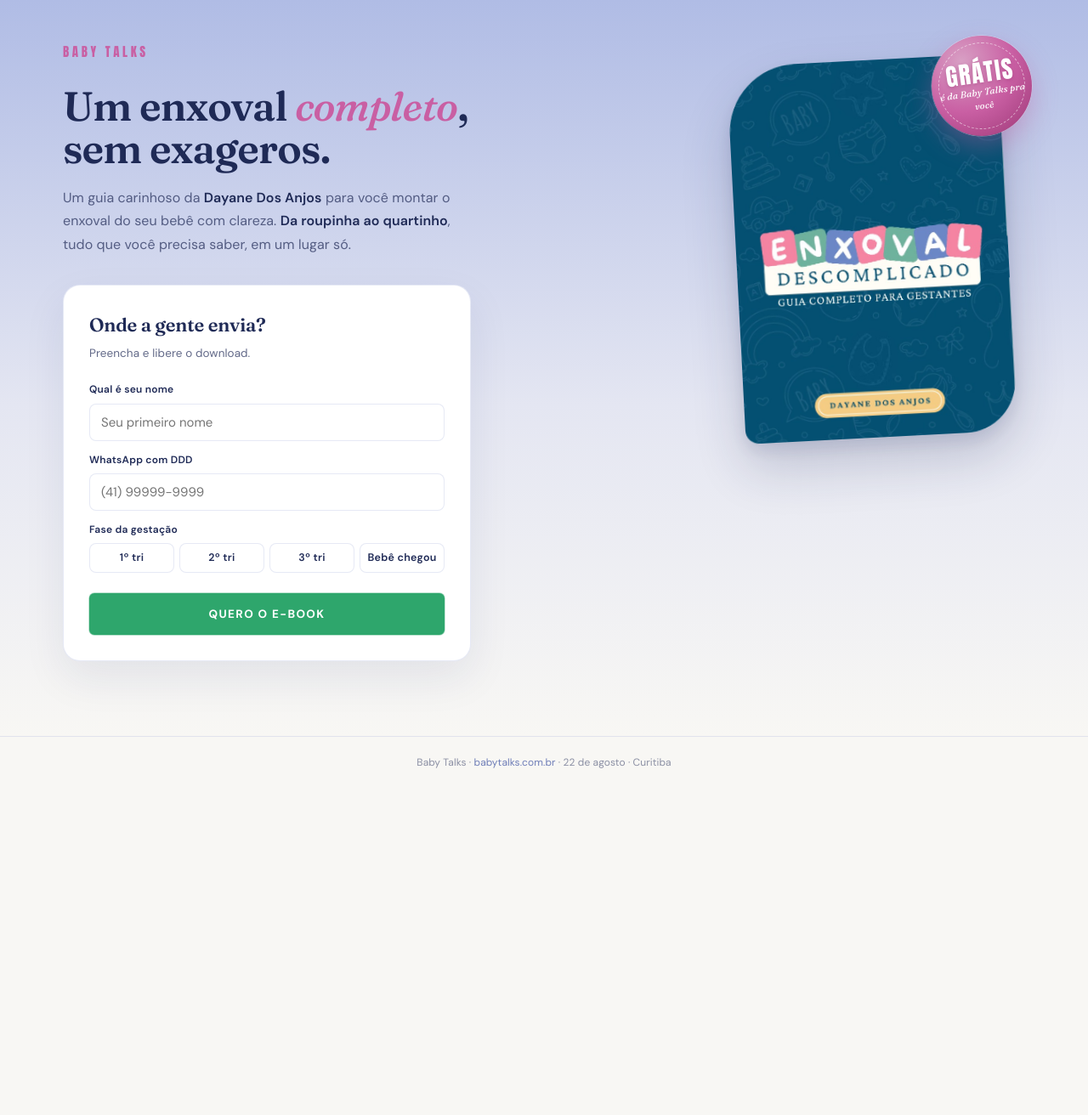
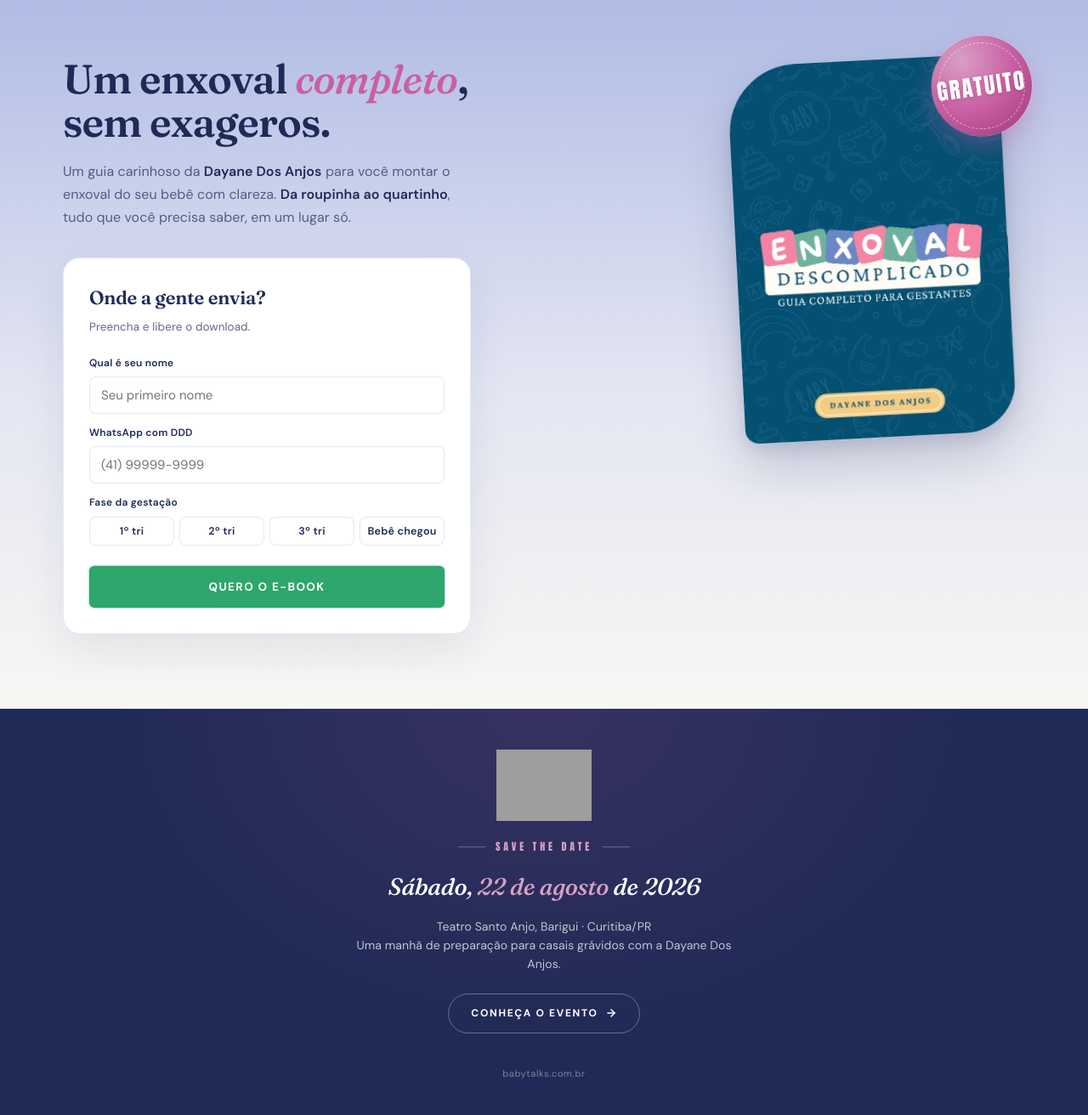
Before and after one commit to brunotropolis/enxoval-babytalks, a plain HTML site: page index.html in a window 1280 px wide. Shown: the whole page at 85% size. Before the commit the page ends 933 px from the top, so only its background shows below. Drawn offline with Linux system fonts and the light colour scheme; grey boxes are pictures that could not be loaded.

Commit message:
refine: remove baby talks eyebrow, título quebrado em 2 linhas, selo só GRATUITO, footer evento completo

```diff
--- a/index.html
+++ b/index.html
@@ -77,16 +77,7 @@
     gap: 72px;
     align-items: start;
   }
-  .hero-content { max-width: 560px; }
-  .hero-brand {
-    display: inline-block;
-    font-family: 'Anton', sans-serif;
-    font-size: 15px;
-    letter-spacing: 0.24em;
-    color: var(--magenta);
-    text-transform: uppercase;
-    margin-bottom: 26px;
-  }
+  .hero-content { max-width: 560px; padding-top: 20px; }
   .hero-headline {
     font-family: 'Fraunces', serif;
     font-size: 48px;
@@ -157,19 +148,10 @@
   }
   .selo-conteudo .free {
     font-family: 'Anton', sans-serif;
-    font-size: 28px;
-    letter-spacing: 0.06em;
+    font-size: 26px;
+    letter-spacing: 0.08em;
     display: block;
     text-shadow: 0 2px 4px rgba(155, 55, 117, 0.4);
-  }
-  .selo-conteudo .sub {
-    font-family: 'Fraunces', serif;
-    font-style: italic;
-    font-size: 11px;
-    font-weight: 500;
-    letter-spacing: 0.02em;
-    margin-top: 4px;
-    opacity: 0.95;
   }
 
   /* ============ FORM (dentro do hero) ============ */
@@ -265,16 +247,92 @@
   .btn-submit:hover:not(:disabled) { background: var(--verde-bright); border-color: var(--verde-bright); }
   .btn-submit:disabled { opacity: 0.65; cursor: wait; animation: none; }
 
-  /* ============ FOOTER ============ */
-  footer {
-    padding: 20px 0 26px;
+  /* ============ FOOTER EVENTO ============ */
+  footer.evento-footer {
+    background: var(--azul);
+    color: white;
+    padding: 48px 0 40px;
     text-align: center;
+    position: relative;
+    overflow: hidden;
+  }
+  footer.evento-footer::before {
+    content: '';
+    position: absolute; inset: 0;
+    background: radial-gradient(ellipse at top, rgba(201, 95, 163, 0.14) 0%, transparent 60%);
+    pointer-events: none;
+  }
+  .evento-inner {
+    position: relative;
+    z-index: 2;
+    display: flex;
+    flex-direction: column;
+    align-items: center;
+    gap: 20px;
+  }
+  .evento-logo img {
+    height: 84px;
+    width: auto;
+    display: block;
+  }
+  .evento-eyebrow {
+    font-family: 'Anton', sans-serif;
     font-size: 12px;
-    color: var(--azul-medio);
-    border-top: 1px solid var(--border);
+    letter-spacing: 0.32em;
+    text-transform: uppercase;
+    color: var(--magenta-suave);
+    display: flex; align-items: center; gap: 12px;
   }
-  footer a { color: var(--lilas-escuro); text-decoration: none; }
-  footer a:hover { color: var(--magenta); }
+  .evento-eyebrow::before, .evento-eyebrow::after {
+    content: '';
+    display: inline-block;
+    width: 32px; height: 1px;
+    background: rgba(255, 255, 255, 0.28);
+  }
+  .evento-data {
+    font-family: 'Fraunces', serif;
+    font-style: italic;
+    font-weight: 500;
+    font-size: 28px;
+    line-height: 1.2;
+    letter-spacing: -0.01em;
+  }
+  .evento-data .destaque { color: var(--magenta-suave); }
+  .evento-local {
+    font-size: 14px;
+    color: rgba(255, 255, 255, 0.72);
+    max-width: 480px;
+    line-height: 1.55;
+  }
+  .evento-cta {
+    display: inline-flex;
+    align-items: center;
+    gap: 8px;
+    margin-top: 4px;
+    padding: 12px 26px;
+    background: transparent;
+    border: 1.5px solid rgba(255, 255, 255, 0.32);
+    color: white;
+    font-size: 12px;
+    font-weight: 700;
+    letter-spacing: 0.14em;
+    text-transform: uppercase;
+    text-decoration: none;
+    border-radius: 100px;
+    transition: all 0.2s ease;
+  }
+  .evento-cta:hover {
+    background: white;
+    color: var(--azul);
+    border-color: white;
+  }
+  .evento-cta svg { width: 14px; height: 14px; }
+  .evento-fine {
+    font-size: 11px;
+    color: rgba(255, 255, 255, 0.42);
+    letter-spacing: 0.06em;
+    margin-top: 18px;
+  }
 
   /* ============ MOBILE ============ */
   @media (max-width: 860px) {
@@ -303,9 +361,8 @@
       width: 76px; height: 76px;
       top: -2px; right: -8px;
     }
-    .selo-conteudo .free { font-size: 20px; }
-    .selo-conteudo .sub { font-size: 8.5px; margin-top: 2px; }
-    .hero-brand { font-size: 12px; margin-bottom: 12px; }
+    .selo-conteudo .free { font-size: 17px; letter-spacing: 0.06em; }
+    .hero-content { padding-top: 0; }
     .hero-headline { font-size: 28px; margin-bottom: 12px; }
     .hero-desc { font-size: 15px; margin: 0 auto 22px; }
     .form-wrap {
@@ -325,9 +382,8 @@
   <div class="container">
     <div class="hero-layout">
       <div class="hero-content">
-        <span class="hero-brand">Baby Talks</span>
         <h1 class="hero-headline">
-          Um enxoval <span class="accent">completo</span>, sem exageros.
+          Um enxoval <span class="accent">completo</span>,<br>sem exageros.
         </h1>
         <p class="hero-desc">
           Um guia carinhoso da <strong>Dayane Dos Anjos</strong> para você montar o enxoval do seu bebê com clareza. <strong>Da roupinha ao quartinho</strong>, tudo que você precisa saber, em um lugar só.
@@ -368,8 +424,7 @@
         </div>
         <div class="selo">
           <div class="selo-conteudo">
-            <span class="free">GRÁTIS</span>
-            <span class="sub">é da Baby Talks pra você</span>
+            <span class="free">GRATUITO</span>
           </div>
         </div>
       </div>
@@ -377,8 +432,22 @@
   </div>
 </section>
 
-<footer>
-  Baby Talks · <a href="https://babytalks.com.br" target="_blank">babytalks.com.br</a> · 22 de agosto · Curitiba
+<footer class="evento-footer">
+  <div class="container">
+    <div class="evento-inner">
+      <a href="https://babytalks.com.br" target="_blank" rel="noopener" class="evento-logo">
+        <img src="https://babytalks.com.br/images/logo-baby-talks-dark.png" alt="Baby Talks" onerror="this.src='https://babytalks.com.br/images/logo-baby-talks.png';this.style.filter='brightness(0) invert(1)'" />
+      </a>
+      <span class="evento-eyebrow">Save the date</span>
+      <div class="evento-data">Sábado, <span class="destaque">22 de agosto</span> de 2026</div>
+      <div class="evento-local">Teatro Santo Anjo, Barigui · Curitiba/PR<br>Uma manhã de preparação para casais grávidos com a Dayane Dos Anjos.</div>
+      <a href="https://babytalks.com.br" target="_blank" rel="noopener" class="evento-cta">
+        Conheça o evento
+        <svg viewBox="0 0 24 24" fill="none" stroke="currentColor" stroke-width="2.5" stroke-linecap="round" stroke-linejoin="round"><line x1="5" y1="12" x2="19" y2="12"></line><polyline points="12 5 19 12 12 19"></polyline></svg>
+      </a>
+      <span class="evento-fine">babytalks.com.br</span>
+    </div>
+  </div>
 </footer>
 
 <script>
```
